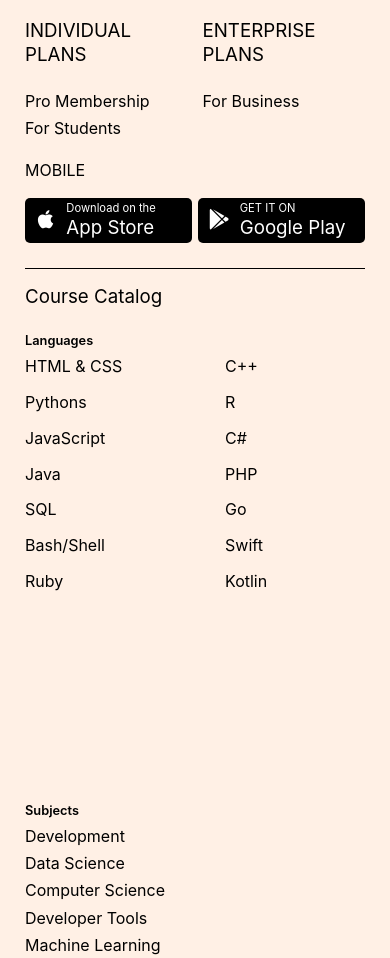
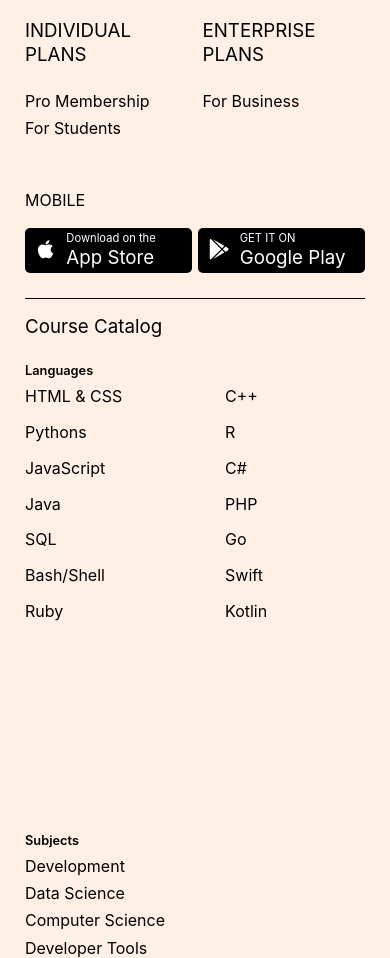
Before and after one commit to cometbroom/CODEACADEMY-clone, a plain HTML site: page index.html in a window 390 px wide. Shown: the part 7118-8076 px from the top of the page. Drawn offline with Linux system fonts and the light colour scheme.

Commit message:
Some fine-tuning

```diff
--- a/queries.css
+++ b/queries.css
@@ -195,6 +195,7 @@
         display: grid;
         grid-template-columns: repeat(10, 1fr);
         grid-template-rows: repeat(2, fit-content(100%));
+        margin-top: 30px;
     }
     .mobile p {
         grid-column: 1/-1;
@@ -242,7 +243,7 @@
     }
 }
 
-@media screen and (max-width: 480px) {
+@media screen and (max-width: 520px) {
     section.quiz {
         grid-template-rows: repeat(4, fit-content(100%));
         gap: 20px;
```
